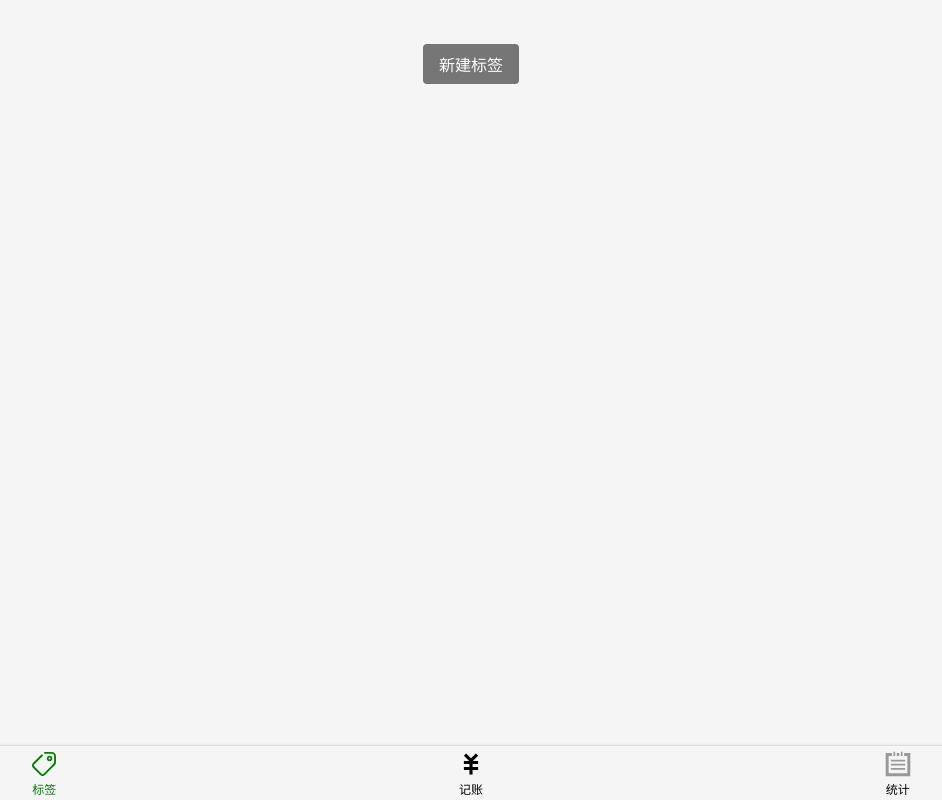
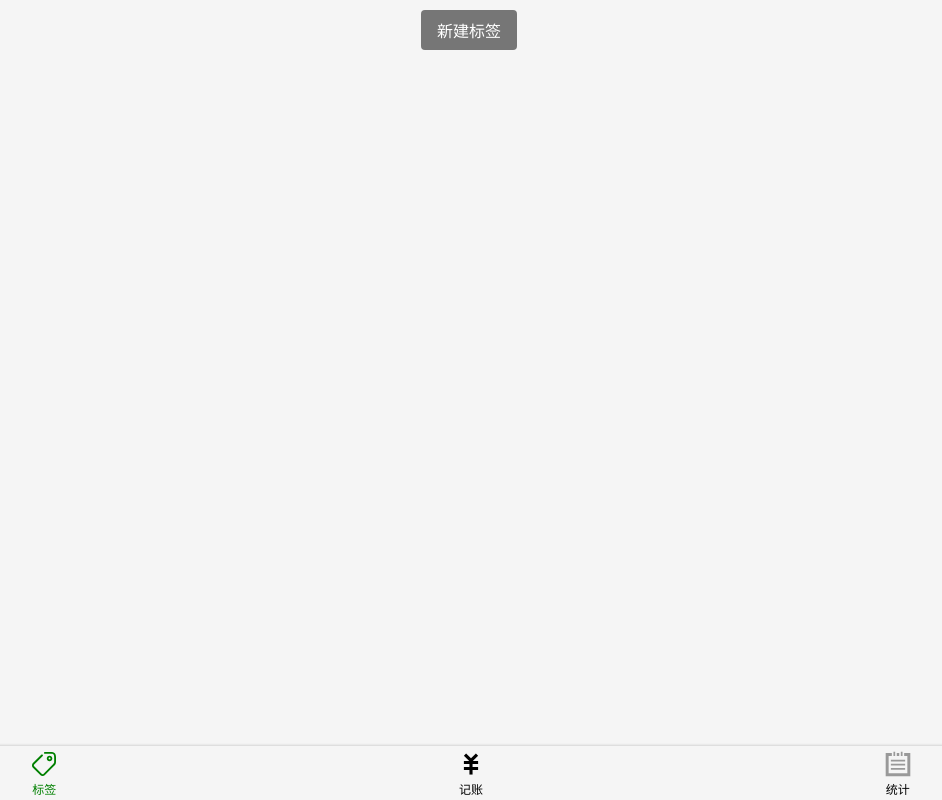
Before and after one commit to Fanrongrong-123/couney, a Vue app: page /#/Labels in a window 1280 px wide. Shown: the whole page, without its empty margins (169-1111 px from the left). Built offline with nearby package versions, Linux system fonts and the light colour scheme.

Commit message:
固定新建标签

```diff
--- a/src/main.ts
+++ b/src/main.ts
@@ -14,12 +14,6 @@ Vue.component('Nav', Nav)
 Vue.component('Layout', Layout)
 Vue.component('icon', icon)
 
-// 问题：全局变量太多，容易冲突；严重依赖window(node.js没有window)
-
-// 解决
-
-// record story
-
 new Vue({
   router, // 自动引用index.ts的router
   store,
--- a/src/views/Labels.vue
+++ b/src/views/Labels.vue
@@ -42,12 +42,13 @@ export default class Labels extends Vue {
 <style lang="scss">
 .labels {
   background: #F5F5F5;
+  position: relative;
 
 }
 
 .tag {
   background: white;
-  max-height: 80vh;
+  max-height: 75vh;
   overflow: auto;
 
   > .tag {
@@ -68,17 +69,12 @@ export default class Labels extends Vue {
 }
 
 .createTag {
-  background: #767676;
-  color: white;
-  border-radius: 4px;
-  border: none;
-  height: 40px;
-  padding: 0 16px;
+  position: absolute;
+  left: 50%;
+  transform: translate(-50px);
 
   &-wrapper {
-    text-align: center;
-    padding: 16px;
-    margin-top: 44-16px;
+    margin-top: 10px;
   }
 }
 </style>
```
